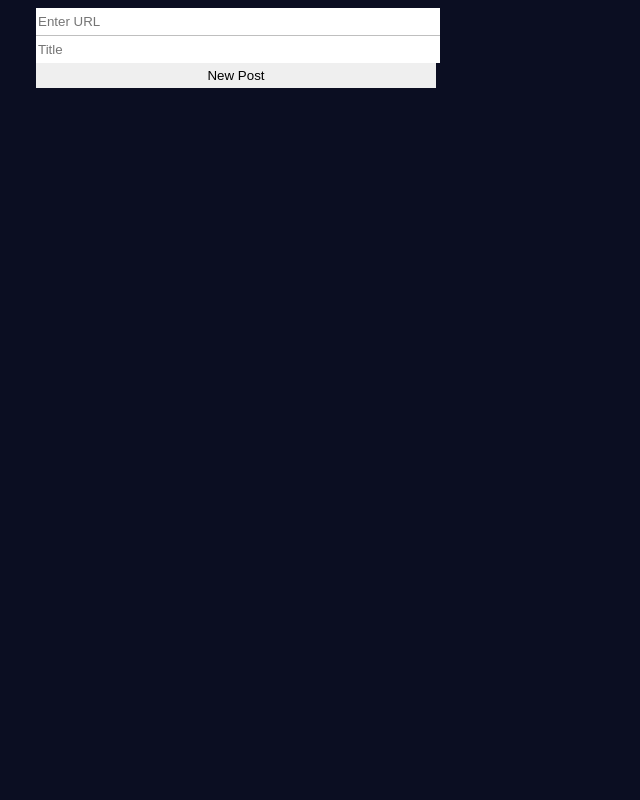
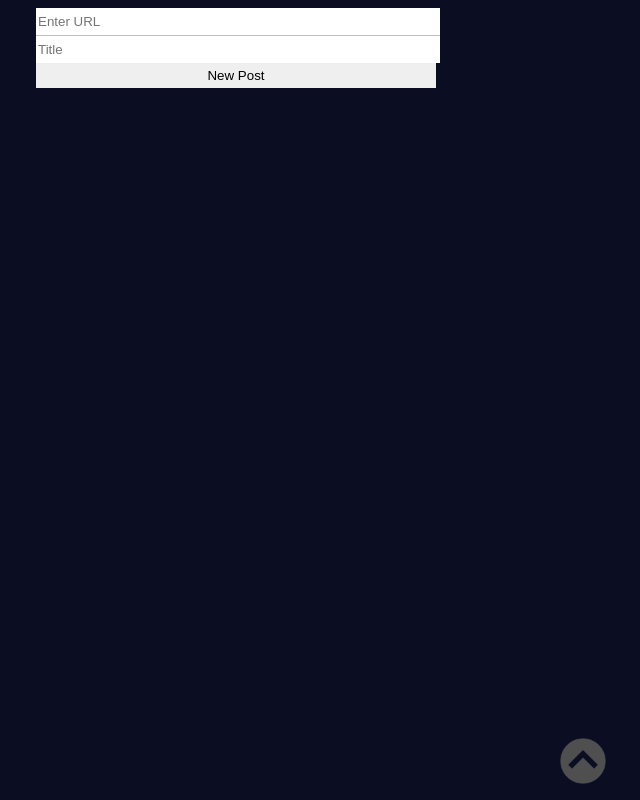
Before and after one commit to alotuscoder/image-feed-app, a React (Create React App) app: page / in a window 1280 px wide. Shown: the whole page, without its empty margins (272-912 px from the left). Built offline with nearby package versions, Linux system fonts and the light colour scheme.

Commit message:
Add back to top button

```diff
--- a/public/index.html
+++ b/public/index.html
@@ -15,7 +15,7 @@
     -->
     <link rel="manifest" href="%PUBLIC_URL%/manifest.json" />
 
-    <title>React App</title>
+    <title> Image Feed App </title>
   </head>
   <body>
     <noscript>You need to enable JavaScript to run this app.</noscript>
--- a/src/App.css
+++ b/src/App.css
@@ -44,3 +44,13 @@ html {
     text-align: center;
     margin-bottom: 20px;
 }
+
+.return-top {
+  position: fixed;
+  bottom: 10px;
+  right: 400px;
+}
+
+.return-top img:hover, img:focus {
+    cursor: pointer;
+}
--- a/src/App.js
+++ b/src/App.js
@@ -2,11 +2,13 @@ import React from 'react';
 import Form from './Components/Form';
 import Feed from './Components/Feed';
 import './App.css';
+import ReturnToTop from './Components/ReturnToTop';
 
 function App() {
   return (
     <div className = "wrapper">
       <Form className = "form"/>
+      <ReturnToTop />
     </div>
   );
 }
--- /dev/null
+++ b/src/Components/ReturnToTop.js
@@ -0,0 +1,14 @@
+import React from 'react'
+
+export default function ReturnToTop() {
+
+    function handleTop() {
+        window.scrollTo(0,0);
+    }
+
+
+
+    return (
+        <div className = "return-top"><img src = 'BackToTop.png' alt ="Back to Top" height = "50px" width = "50px" onClick = {handleTop}></img></div>
+    )
+}
```
Also changed, not shown: public/BackToTop.png (added), 1 other file (tests, documents, lock files or other folders).
